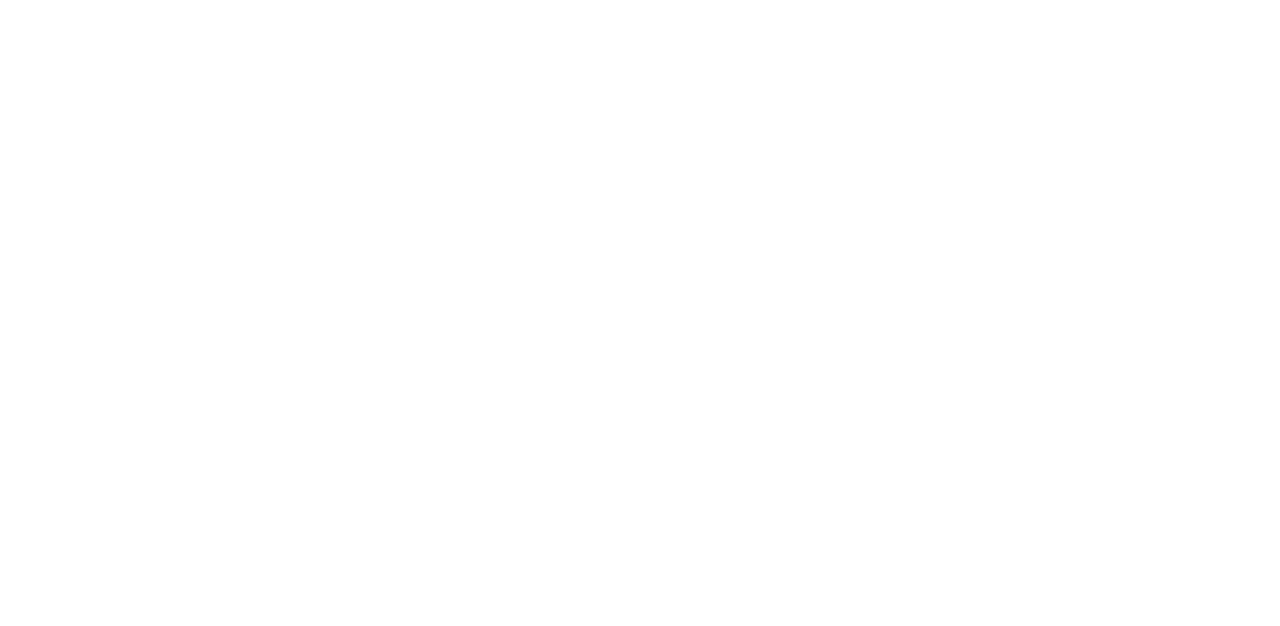
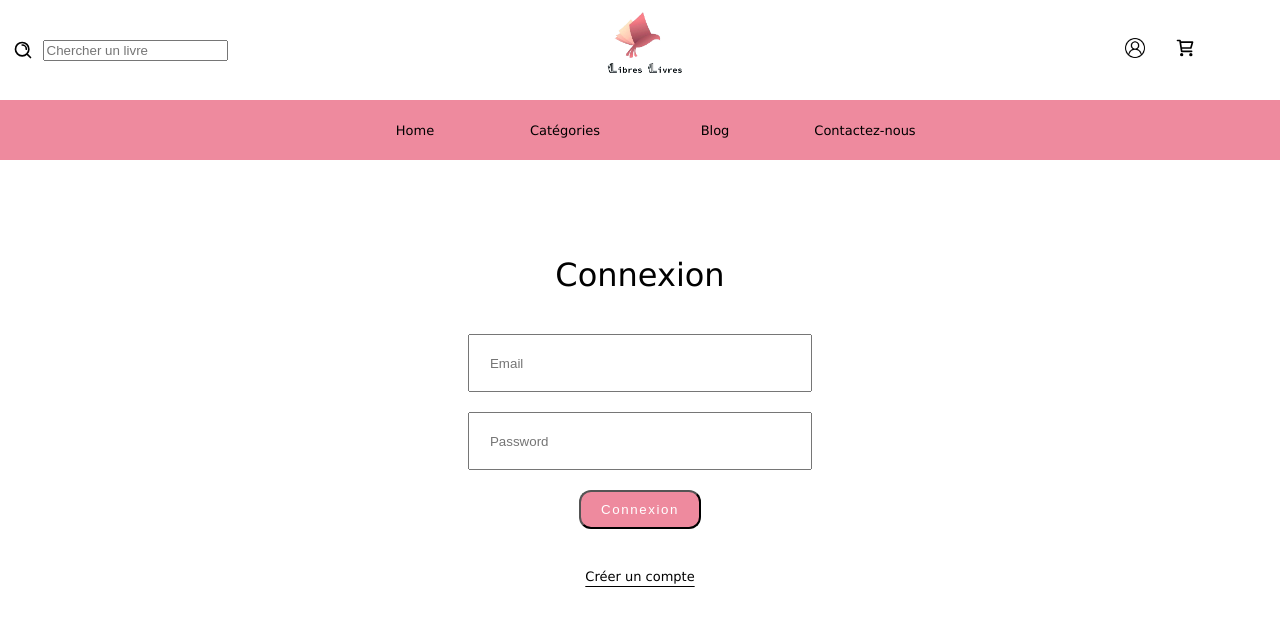
Before and after one commit to a3lachi/libreslivres, a React (Create React App) app: page /profil in a window 1280 px wide. Before the commit this address had no page. Shown: the top 626 px of the page. Built offline with nearby package versions, Linux system fonts and the light colour scheme.

Commit message:
adding sign in page

```diff
--- a/src/App.js
+++ b/src/App.js
@@ -1,12 +1,15 @@
 import React from 'react';
 import { BrowserRouter as Router, Routes, Route } from 'react-router-dom';
 import Home from './pages/Home';
+import Signin from './pages/Signin';
 
 function App() {
   return (
     <Router>
       <Routes>
         <Route exact path="/" element={<Home />} />
+
+        <Route exact path="/profil" element={<Signin />} />
       </Routes>
     </Router>
   );
--- /dev/null
+++ b/src/pages/Signin.js
@@ -0,0 +1,32 @@
+import styles from './Signin.module.css';
+import Navbar from "../components/Navbar";
+import NavbarTwo from "../components/NavbarTwo";
+
+const Signin = () => {
+
+
+    return(
+        <>
+            <Navbar/>
+            <NavbarTwo/>
+
+            <div className={styles.container}>
+
+                <h1 id="login" tabindex="-1">
+                    Connexion
+                </h1>
+
+                <form className={styles.wrapper}>
+                    <input type='email' placeholder='Email' />
+                    <input type='password' placeholder='Password'  />
+                    <button>Connexion</button>
+                    <a href='/signup'>
+                        Créer un compte
+                    </a>
+                </form>
+            </div>
+        </>
+    )
+}
+
+export default Signin ;
--- /dev/null
+++ b/src/pages/Signin.module.css
@@ -0,0 +1,48 @@
+
+
+.container{
+    margin: 6rem auto 9rem;
+    max-width: 33.4rem;
+    padding: 0 1.5rem;
+    text-align: center;
+    width: 70vw;
+    font-family: Verdana, Geneva, Tahoma, sans-serif;
+}
+.container h1 {
+    font-weight: 100;
+}
+.wrapper{
+    display: flex;
+    align-items: center;
+    justify-content: center;
+    flex-direction: column;
+    gap: 20px;
+    margin-top: 40px;
+}
+
+.wrapper input {
+    height: 30px;
+    width: 300px;
+    padding: 20;
+    padding: 12px 20px;
+
+}
+
+.wrapper button {
+    border-radius: 12px;
+    color: white;
+    background-color: rgb(238, 138, 158);
+    letter-spacing: .1rem;
+    padding-left: 20px;
+    padding-top: 10px;
+    padding-bottom: 10px;
+    padding-right: 20px;
+}
+
+.wrapper a {
+    margin-top: 20px;
+    text-decoration: underline;
+    text-underline-offset: 0.3rem;
+    font-size: small;
+    color: black;
+}
```
